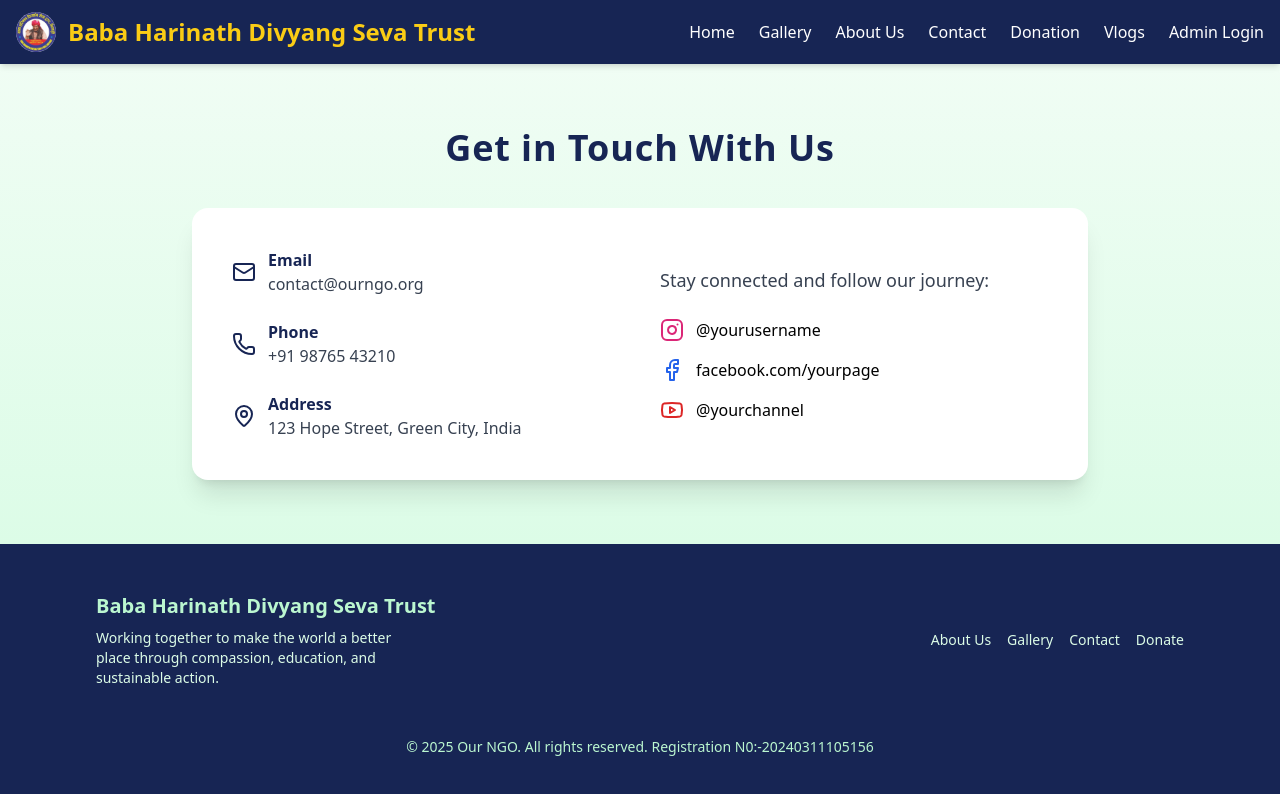
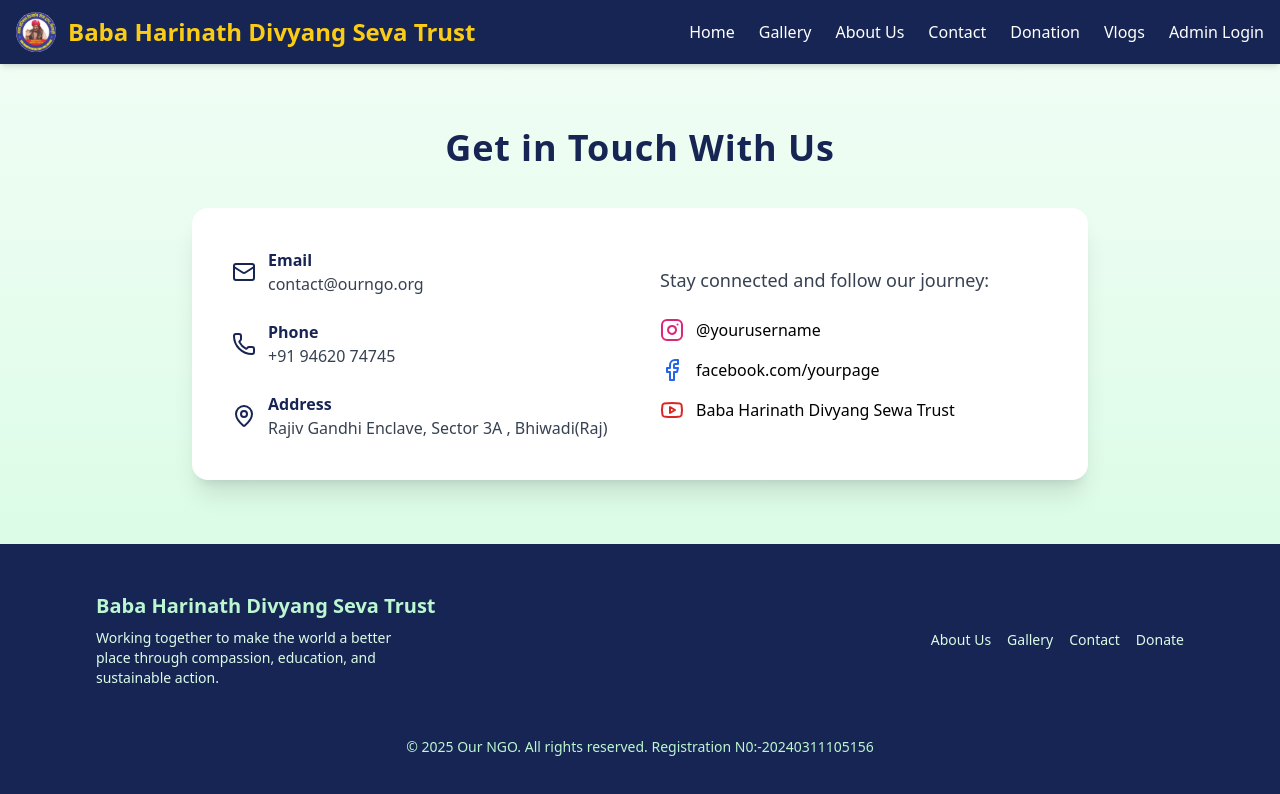
Before and after one commit to Akshay4817/ngo-project, a React (Create React App) app in the folder frontend/: page /contact in a window 1280 px wide. Shown: the top 794 px of the page. Built offline with nearby package versions, Linux system fonts and the light colour scheme.

Commit message:
fix: added custom domain to CORS config

```diff
--- a/frontend/src/pages/Contact.jsx
+++ b/frontend/src/pages/Contact.jsx
@@ -23,7 +23,7 @@ export default function Contact() {
               <Phone className="text-blue-950" />
               <div>
                 <p className="font-semibold text-blue-950">Phone</p>
-                <p>+91 98765 43210</p>
+                <p>+91 94620 74745</p>
               </div>
             </div>
 
@@ -31,7 +31,7 @@ export default function Contact() {
               <MapPin className="text-blue-950" />
               <div>
                 <p className="font-semibold text-blue-950">Address</p>
-                <p>123 Hope Street, Green City, India</p>
+                <p>Rajiv Gandhi Enclave, Sector 3A , Bhiwadi(Raj)</p>
               </div>
             </div>
           </div>
@@ -61,13 +61,13 @@ export default function Contact() {
                 <span className="font-medium">facebook.com/yourpage</span>
               </a>
               <a
-                href="https://www.youtube.com/@yourchannel"
+                href="https://youtube.com/@kddayma-d5o?si=OzQbAO004jTuR5nP"
                 target="_blank"
                 rel="noopener noreferrer"
                 className="flex items-center gap-3 hover:text-green-800 transition"
               >
                 <Youtube className="text-red-600" />
-                <span className="font-medium">@yourchannel</span>
+                <span className="font-medium">Baba Harinath Divyang Sewa Trust</span>
               </a>
             </div>
           </div>
```
Also changed, not shown: 1 other file (tests, documents, lock files or other folders).
